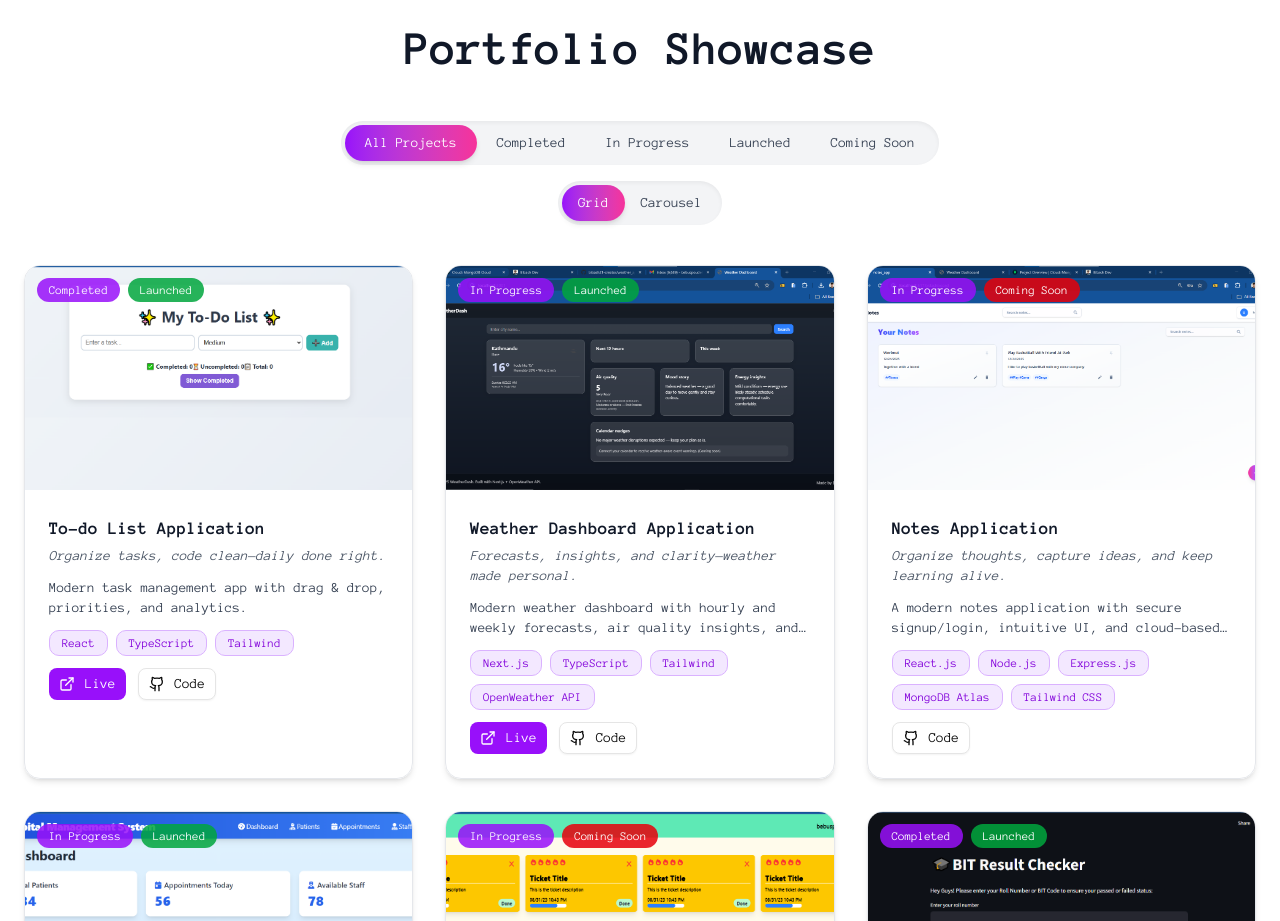
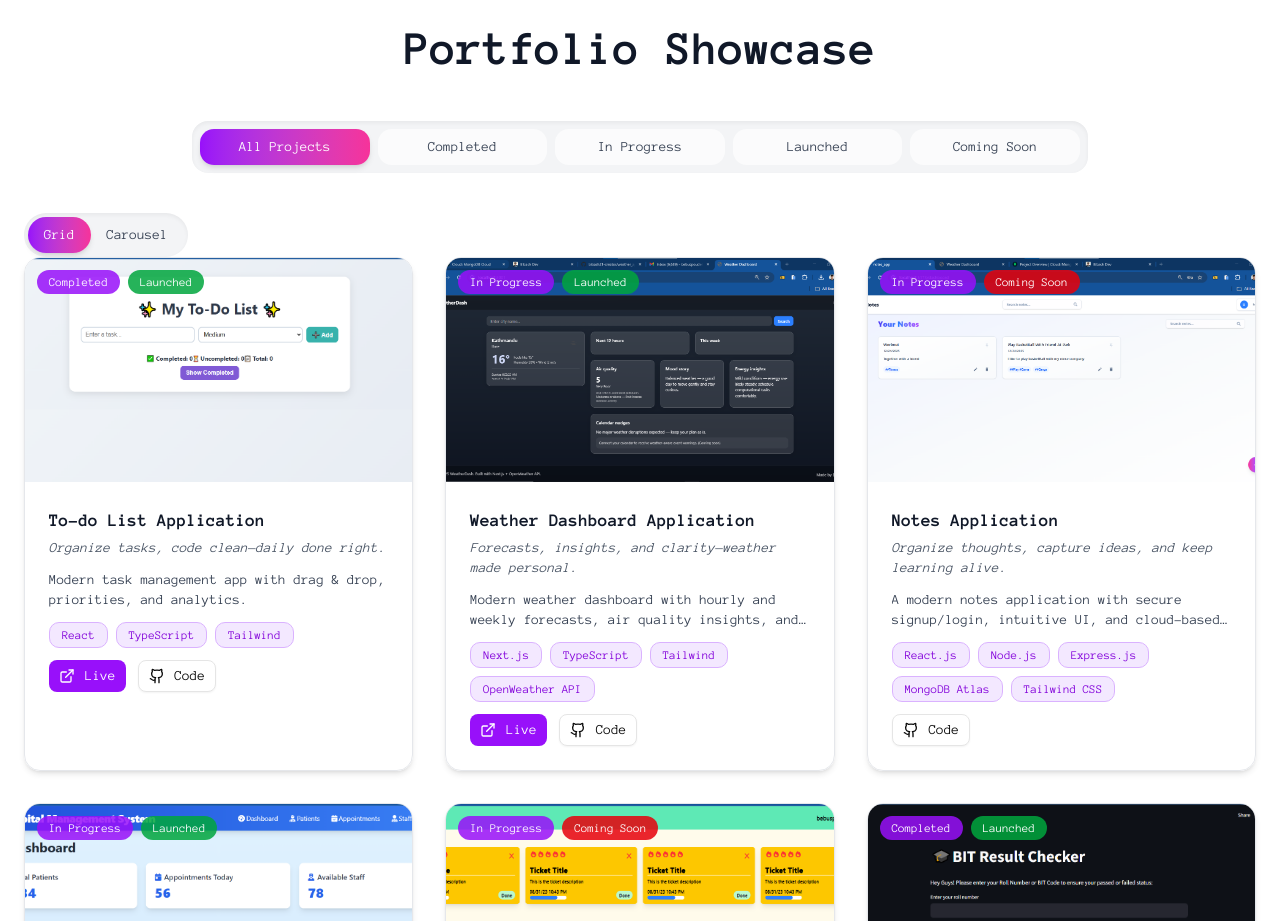
Before and after one commit to bibash21-creator/portfolio, a Next.js app: page / in a window 1280 px wide. Shown: the part 2980-3901 px from the top of the page. Built offline with nearby package versions, Linux system fonts and the light colour scheme.

Commit message:
Added  projects section

```diff
--- a/src/app/projects/page.tsx
+++ b/src/app/projects/page.tsx
@@ -342,9 +342,23 @@ export default function ProjectPage() {
         Portfolio Showcase
       </motion.h1>
 
-      {/* Smart Filter Bar (segmented control) */}
-      <div className="flex flex-col items-center gap-4 mb-10">
-        <div className="inline-flex rounded-full bg-gray-100 dark:bg-gray-800 p-1 shadow-inner">
+     {/* Responsive Filter Bar — Grid Based (No Scroll, No Overflow) */}
+<div className="flex justify-center mb-10 w-full">
+  <div
+    className="
+      grid
+      grid-cols-2
+      sm:grid-cols-3
+      md:grid-cols-5
+      gap-2
+      bg-gray-100 dark:bg-gray-800
+      p-2
+      rounded-2xl
+      shadow-inner
+      w-full
+      max-w-4xl
+    "
+  >
     {FILTERS.map((f) => {
       const active = filter === f;
       return (
@@ -353,16 +367,27 @@ export default function ProjectPage() {
           onClick={() => setFilter(f)}
           aria-pressed={active}
           whileTap={{ scale: 0.95 }}
-                className={`relative px-5 py-2 text-sm font-medium rounded-full transition-colors
-                            ${active
+          className={`
+            w-full
+            px-3 py-2
+            text-xs sm:text-sm
+            font-medium
+            rounded-xl
+            transition-all
+            ${
+              active
                 ? "bg-gradient-to-r from-purple-600 to-pink-500 text-white shadow-md"
-                              : "text-gray-700 dark:text-gray-300 hover:text-purple-600 dark:hover:text-purple-300"}`}
+                : "bg-white/70 dark:bg-gray-900/40 text-gray-700 dark:text-gray-300 hover:text-purple-600 dark:hover:text-purple-300"
+            }
+          `}
         >
           {f}
         </motion.button>
       );
     })}
   </div>
+</div>
+
 
         {/* View toggle (Grid / Carousel) */}
         <div className="inline-flex rounded-full bg-gray-100 dark:bg-gray-800 p-1 shadow-inner">
@@ -383,7 +408,6 @@ export default function ProjectPage() {
               </motion.button>
             );
           })}
-        </div>
         </div>
 
       {/* Content */}
```
Lines whose indentation alone changed are shown as unchanged.
